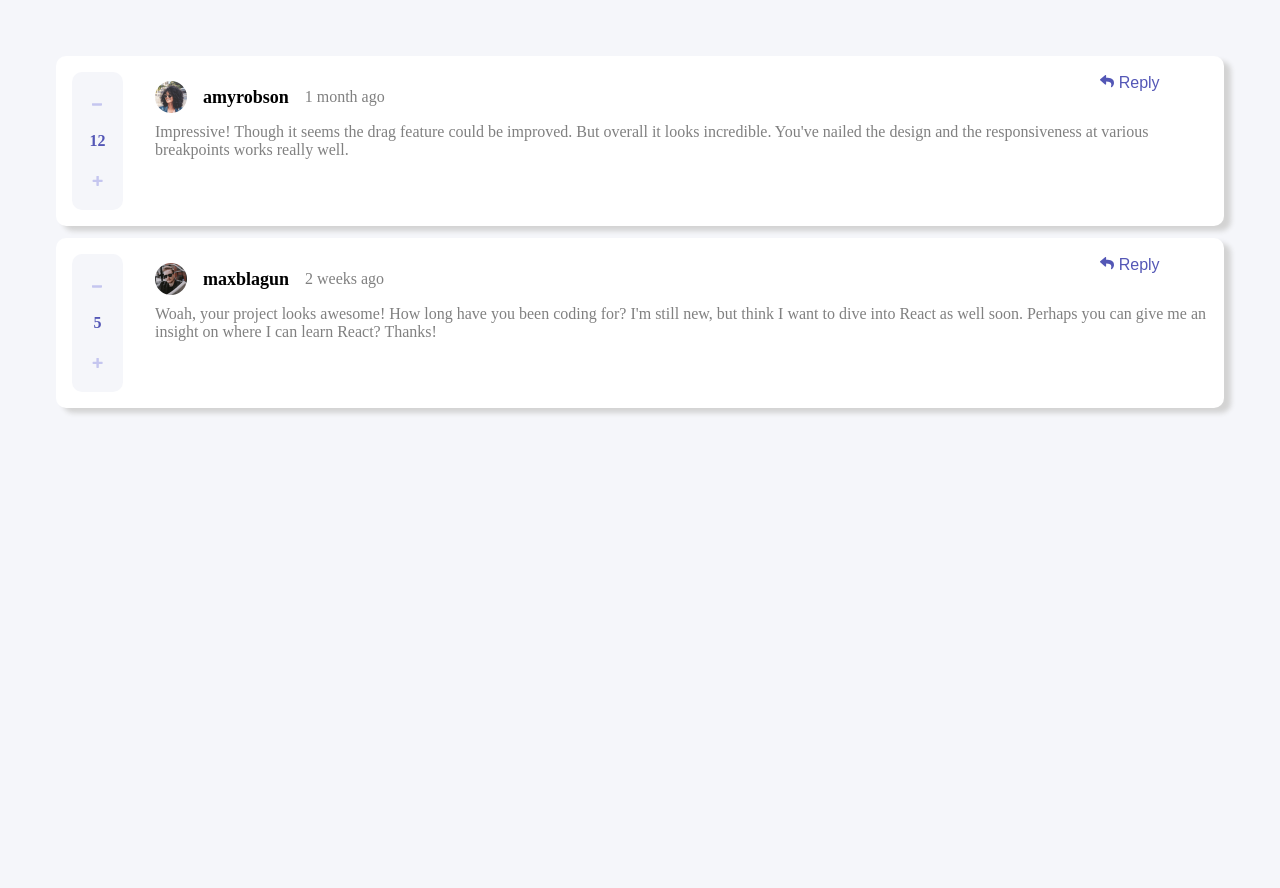
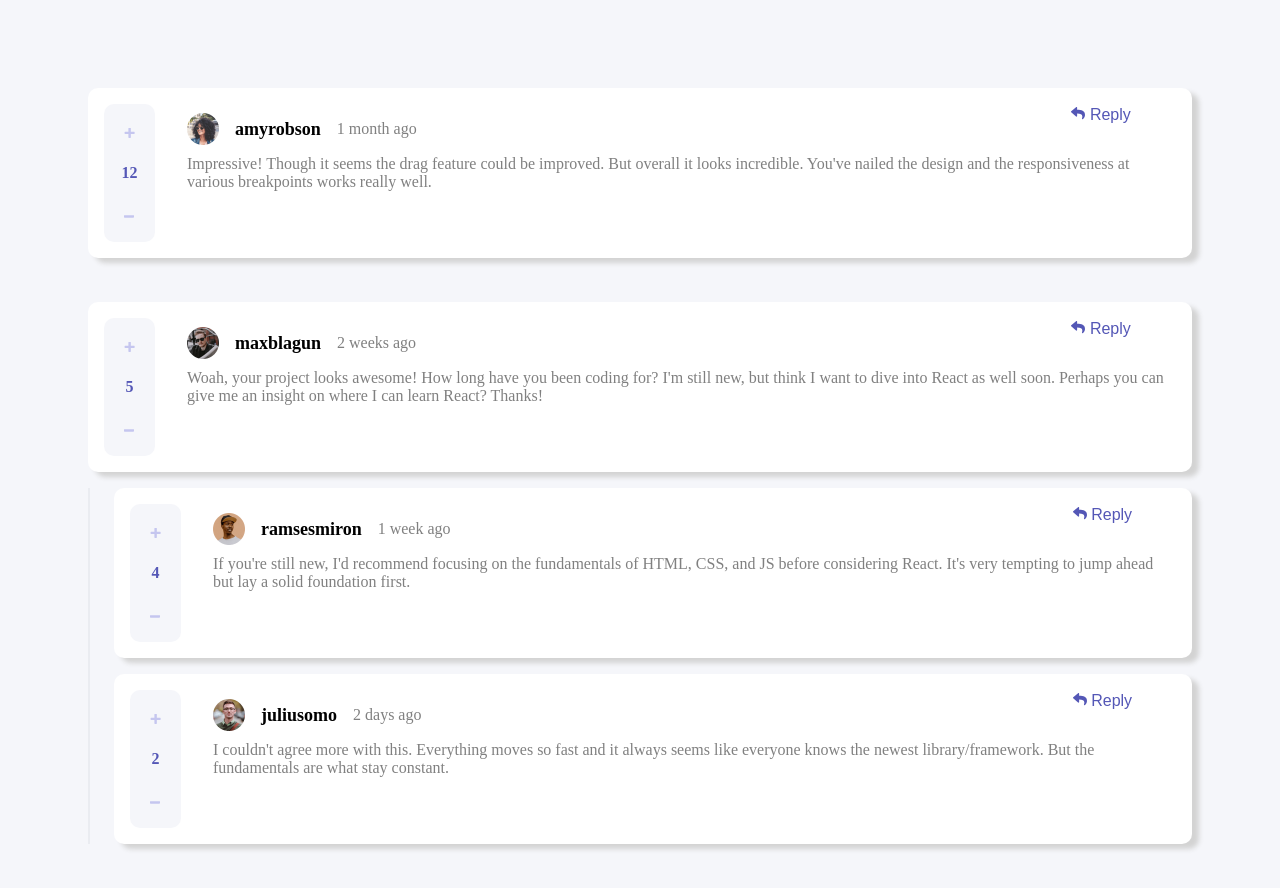
Before and after one commit to thejollydrawker/fm-comments, an Angular app: page / in a window 1280 px wide. Shown: the top 888 px of the page. Before the commit the page ends 800 px from the top, so only its background shows below. Built offline with nearby package versions, Linux system fonts and the light colour scheme.

Commit message:
adding replies and score

```diff
--- a/src/app/app.component.scss
+++ b/src/app/app.component.scss
@@ -4,6 +4,7 @@ $accent-blue-hover: hsl(239, 57%, 85%);
 $text-gray: hsl(223, 19%, 93%);
 $delete-red:  hsl(358, 79%, 66%);
 $delete-red-hover:  hsl(357, 100%, 86%);
+$dark-slate: hsl(212, 24%, 26%);
 
 //bg colors
 $bg-color-primary: hsl(228, 33%, 97%);
@@ -19,6 +20,6 @@ $breakpoint-tablet: 768px;
 
 @media (min-width: $breakpoint-tablet) {
     .app-main {
-        padding: 3rem;
+        padding: 5rem;
     }
 }
--- a/src/app/components/comment/comment.component.html
+++ b/src/app/components/comment/comment.component.html
@@ -1,5 +1,16 @@
+
+<ng-container *ngTemplateOutlet="commentContent; context: {$implicit: comment}"></ng-container>
+
+@if(comment.replies) {
+    <section class="replies">
+        @for (reply of comment.replies; track reply.id) {
+            <ng-container *ngTemplateOutlet="commentContent; context: {$implicit: reply}"></ng-container>
+        }
+    </section>
+}
+
+<ng-template #commentContent let-comment>
     <article class="comment">
-
         <div class="comment-content">
             <div class="comment-header">
                 <img
@@ -21,17 +32,34 @@
         </div>
 
         <div class="comment-score">
-        <button class="comment-score_btn"><svg width="11" height="3" xmlns="http://www.w3.org/2000/svg"><path d="M9.256 2.66c.204 0 .38-.056.53-.167.148-.11.222-.243.222-.396V.722c0-.152-.074-.284-.223-.395a.859.859 0 0 0-.53-.167H.76a.859.859 0 0 0-.53.167C.083.437.009.57.009.722v1.375c0 .153.074.285.223.396a.859.859 0 0 0 .53.167h8.495Z" fill="#C5C6EF"/></svg></button>
+            <button (click)="score(comment)" class="comment-score_btn"><svg width="11" height="11" xmlns="http://www.w3.org/2000/svg"><path d="M6.33 10.896c.137 0 .255-.05.354-.149.1-.1.149-.217.149-.354V7.004h3.315c.136 0 .254-.05.354-.149.099-.1.148-.217.148-.354V5.272a.483.483 0 0 0-.148-.354.483.483 0 0 0-.354-.149H6.833V1.4a.483.483 0 0 0-.149-.354.483.483 0 0 0-.354-.149H4.915a.483.483 0 0 0-.354.149c-.1.1-.149.217-.149.354v3.37H1.08a.483.483 0 0 0-.354.15c-.1.099-.149.217-.149.353v1.23c0 .136.05.254.149.353.1.1.217.149.354.149h3.333v3.39c0 .136.05.254.15.353.098.1.216.149.353.149H6.33Z" fill="#C5C6EF"/></svg></button>
             <span>
                 {{ comment.score }}
             </span>
-        <button class="comment-score_btn"><svg width="11" height="11" xmlns="http://www.w3.org/2000/svg"><path d="M6.33 10.896c.137 0 .255-.05.354-.149.1-.1.149-.217.149-.354V7.004h3.315c.136 0 .254-.05.354-.149.099-.1.148-.217.148-.354V5.272a.483.483 0 0 0-.148-.354.483.483 0 0 0-.354-.149H6.833V1.4a.483.483 0 0 0-.149-.354.483.483 0 0 0-.354-.149H4.915a.483.483 0 0 0-.354.149c-.1.1-.149.217-.149.354v3.37H1.08a.483.483 0 0 0-.354.15c-.1.099-.149.217-.149.353v1.23c0 .136.05.254.149.353.1.1.217.149.354.149h3.333v3.39c0 .136.05.254.15.353.098.1.216.149.353.149H6.33Z" fill="#C5C6EF"/></svg></button>
+            <button (click)="unscore(comment)" class="comment-score_btn"><svg width="11" height="3" xmlns="http://www.w3.org/2000/svg"><path d="M9.256 2.66c.204 0 .38-.056.53-.167.148-.11.222-.243.222-.396V.722c0-.152-.074-.284-.223-.395a.859.859 0 0 0-.53-.167H.76a.859.859 0 0 0-.53.167C.083.437.009.57.009.722v1.375c0 .153.074.285.223.396a.859.859 0 0 0 .53.167h8.495Z" fill="#C5C6EF"/></svg></button>
         </div>
 
         <div class="comment-reply">
-        <button class="comment-reply_btn">
-            <svg width="14" height="13" xmlns="http://www.w3.org/2000/svg"><path d="M.227 4.316 5.04.16a.657.657 0 0 1 1.085.497v2.189c4.392.05 7.875.93 7.875 5.093 0 1.68-1.082 3.344-2.279 4.214-.373.272-.905-.07-.767-.51 1.24-3.964-.588-5.017-4.829-5.078v2.404c0 .566-.664.86-1.085.496L.227 5.31a.657.657 0 0 1 0-.993Z" fill="#5357B6"/></svg>
+            <button (click)="openReply = comment.id" class="comment-reply_btn">
+                <svg width="14" height="13" xmlns="http://www.w3.org/2000/svg"><path d="M.227 4.316 5.04.16a.657.657 0 0 1 1.085.497v2.189c4.392.05 7.875.93 7.875 5.093 0 1.68-1.082 3.344-2.279 4.214-.373.272-.905-.07-.767-.51 1.24-3.964-.588-5.017-4.829-5.078v2.404c0 .566-.664.86-1.085.496L.227 5.31a.657.657 0 0 1 0-.993Z" fill="currentColor"/></svg>
                 Reply
             </button>
         </div>
     </article>
+
+    @if(openReply === comment.id) {
+        <form class="reply-box">
+            <div class="comment">
+                <img
+                    [src]="'assets/images/' + comment.user.image.png"
+                    [alt]="comment.user.username"
+                    class="comment-header_img"
+                >
+                <textarea class="comment-text" name="" id="" cols="120" rows="8"></textarea>
+                <button class="reply_btn">
+                    Reply
+                </button>
+            </div>
+        </form>
+    }
+</ng-template>
--- a/src/app/components/comment/comment.component.scss
+++ b/src/app/components/comment/comment.component.scss
@@ -12,8 +12,6 @@ $btn-font-weight: 500;
     gap: 2rem;
     position: relative;
     background-color: white;
-
-    animation: slideUp 0.75s ease-in;
 
     &-content {
         font-size: 16px;
@@ -31,7 +29,10 @@ $btn-font-weight: 500;
             color: app.$accent-blue;
             font-size: 16px;
             font-weight: $btn-font-weight;
-            cursor: pointer;
+
+            &:hover, & svg:hover{
+                color: app.$accent-blue-hover;
+            }
         }
     }
 
@@ -51,7 +52,6 @@ $btn-font-weight: 500;
         &_btn {
             border: none;
             background: none;
-            cursor: pointer;
             color: gray;
             font-weight: $btn-font-weight;
             font-size: 16px;
@@ -84,8 +84,50 @@ $btn-font-weight: 500;
             font-size: 16px;
         }
     }
+
+    &-text {
+        border-radius: 5px;
+        border-color: app.$dark-slate;
+        color: gray;
+        font-size: 16px;
+    }
 }
 
+.reply-box {
+    margin: 1rem 0;
+    // padding-left: 1.5rem;
+    //  background: none;
+    // border-left: solid app.$text-gray 2px;
+    box-sizing: content-box;
+
+    animation: slideInRight 300ms ease-in;
+
+    & .reply_btn {
+        background-color: app.$accent-blue;
+        height: fit-content;
+        padding: 1rem 1.75rem;
+        border: none;
+        border-radius: 6px;
+        color: white;
+        text-transform: uppercase;
+        font-weight: 700;
+        font-size: 16px;
+
+        &:hover {
+            background-color: app.$accent-blue-hover;
+        }
+    }
+}
+
+.replies {
+    margin: 1rem 0;
+    padding-left: 1.5rem;
+    background: none;
+    border-left: solid app.$text-gray 2px;
+    display: flex;
+    flex-direction: column;
+    gap: 1rem;
+}
 
 @media (min-width: app.$breakpoint-tablet) {
     .comment {
@@ -113,6 +155,13 @@ $btn-font-weight: 500;
         }
     }
 }
+*[class*="_btn"] {
+    cursor: pointer;
+}
+
+article.comment {
+    animation: slideUp 0.75s ease-in;
+}
 
 @keyframes slideUp {
     from {
@@ -124,3 +173,14 @@ $btn-font-weight: 500;
         opacity: 1;
     }
 }
+
+@keyframes slideInRight {
+    from {
+        transform: translateX(20%);
+        opacity: 0;
+    }
+    to {
+        transform: translateX(0);
+        opacity: 1;
+    }
+}
--- a/src/app/components/comment/comment.component.ts
+++ b/src/app/components/comment/comment.component.ts
@@ -1,13 +1,26 @@
-import { Component, Input } from '@angular/core';
+import { Component, Input, signal } from '@angular/core';
 import { Comment } from '../../models/comment.model';
+import { NgTemplateOutlet } from '@angular/common';
 
 @Component({
   selector: 'app-comment',
   standalone: true,
-  imports: [],
+  imports: [NgTemplateOutlet],
   templateUrl: './comment.component.html',
   styleUrl: './comment.component.scss'
 })
 export class CommentComponent {
   @Input({ required: true }) comment!: Comment;
+
+  openReply: number = 0;
+
+  score(comment:Comment): void {
+    comment.score += 1;
+  }
+
+  unscore(comment: Comment) {
+    if (comment.score > 0) {
+      comment.score -= 1;
+    }
+  }
 }
```
Lines whose indentation alone changed are shown as unchanged.
